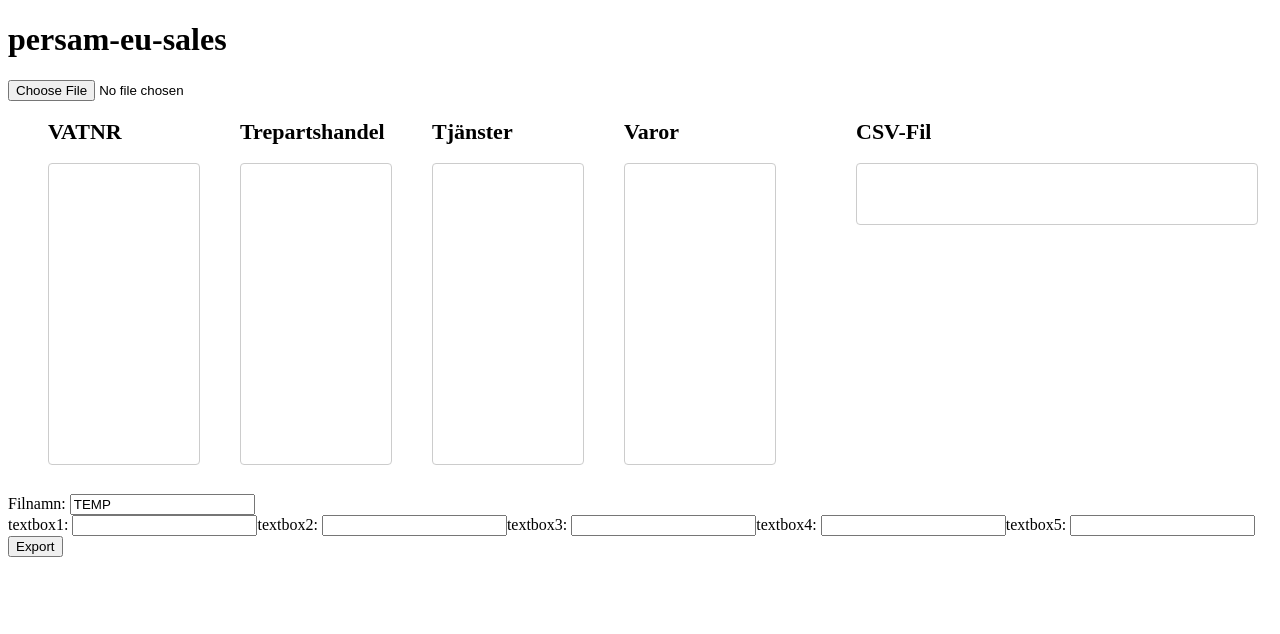
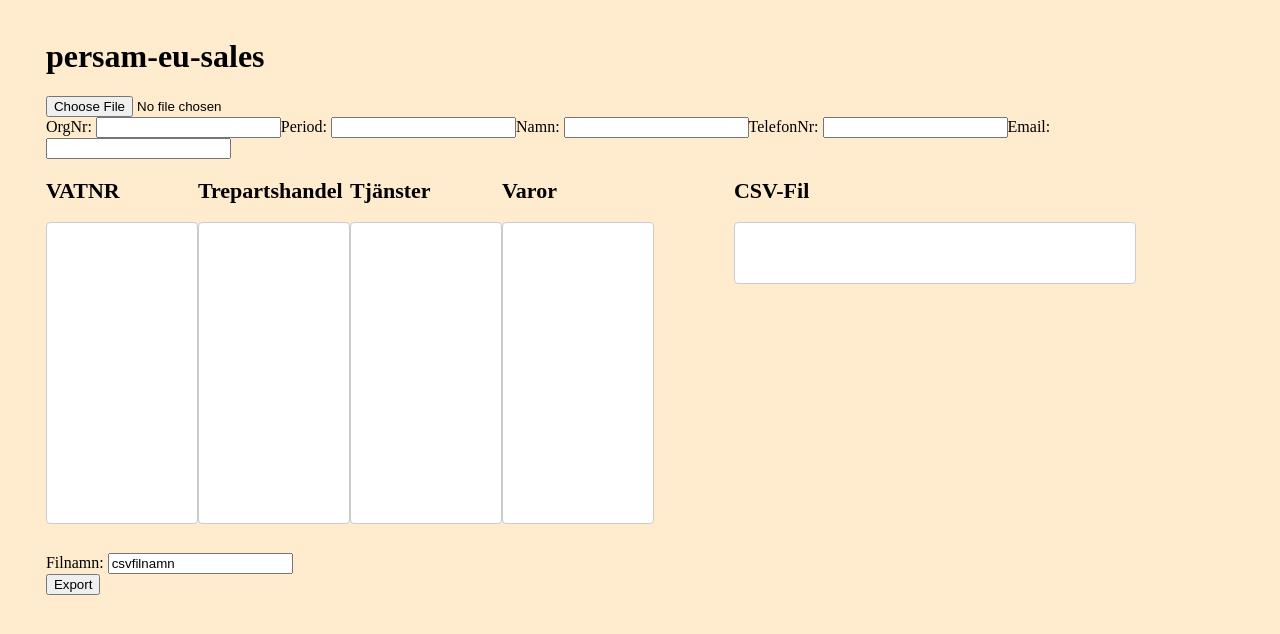
Before and after one commit to martinklinden/Persam-EU-Sales, an Angular app: page / in a window 1280 px wide. Shown: the top 634 px of the page. Built offline with nearby package versions, Linux system fonts and the light colour scheme.

Commit message:
The csv-file can now contain data from textboxes +some html fixes ! the current export only works for the testfile, due to it removing the first row

```diff
--- a/src/app/app.component.css
+++ b/src/app/app.component.css
@@ -0,0 +1,3 @@
+.appContent{
+    margin: 3%;
+}
--- a/src/app/app.component.html
+++ b/src/app/app.component.html
@@ -1,21 +1,24 @@
-<h1>{{title}}</h1>
-<app-csv-import id="import" (messageEvent)="receiveCsvImportEvent($event)"></app-csv-import>
-<app-dragable-columns id="columns" [sourceArray]="csvColumns" (messageEvent)="receiveColumnDataEvent($event)"></app-dragable-columns>
-<div>
-    <label for="fileName">Filnamn: </label>
-    <input type="text" name="fileName" id="fileName" value={{fileName}}>
-    <br>
+<div class="appContent">
+    <h1>{{title}}</h1>
+    <app-csv-import id="import" (messageEvent)="receiveCsvImportEvent($event)"></app-csv-import>
     <div>
-        <label for="textbox1">textbox1: </label>
-        <input type="text" name="textbox1" id="textbox1">
-        <label for="textbox2">textbox2: </label>
-        <input type="text" name="textbox2" id="textbox2">
-        <label for="textbox3">textbox3: </label>
-        <input type="text" name="textbox3" id="textbox3">
-        <label for="textbox4">textbox4: </label>
-        <input type="text" name="textbox4" id="textbox4">
-        <label for="textbox5">textbox5: </label>
-        <input type="text" name="textbox5" id="textbox5">
+        <label for="orgNr">OrgNr: </label>
+        <input type="text" name="orgNr" id="orgNr" value={{orgNr}}>
+        <label for="period">Period: </label>
+        <input type="text" name="period" id="period" value={{period}}>
+        <label for="name">Namn: </label>
+        <input type="text" name="name" id="name" value={{name}}>
+        <label for="phone">TelefonNr: </label>
+        <input type="text" name="phone" id="phone" value={{phone}}>
+        <label for="email">Email: </label>
+        <input type="text" name="email" id="email" value={{email}}>
     </div>
-    <button (click)="saveFile()">Export</button>
+    <app-dragable-columns id="columns" [sourceArray]="csvColumns" (messageEvent)="receiveColumnDataEvent($event)">
+    </app-dragable-columns>
+    <div>
+        <label for="fileName">Filnamn: </label>
+        <input type="text" name="fileName" id="fileName" value={{fileName}}>
+        <br>
+        <button (click)="saveFile()">Export</button>
+    </div>
 </div>
--- a/src/app/app.component.ts
+++ b/src/app/app.component.ts
@@ -8,11 +8,17 @@ import { saveAs } from 'file-saver'
 })
 export class AppComponent {
   title = 'persam-eu-sales';
-  fileName: string = "TEMP";
+  orgNr: string = "";
+  period: string = "";
+  name: string = "";
+  phone: string = "";
+  email: string = "";
+  fileName: string = "csvfilnamn";
+  csvCode: string = "SKV574008";
   csvColumns: string[][];
   exportColumns: string[][];
 
-  receiveCsvImportEvent($event){
+  receiveCsvImportEvent($event) {
     this.csvColumns = $event;
     // hide elements?
     // make nulllable check instead?
@@ -20,27 +26,41 @@ export class AppComponent {
     // document.getElementById("columns")!.style.display = "block";
   }
 
-  receiveColumnDataEvent($event){
+  receiveColumnDataEvent($event) {
     this.exportColumns = $event;
   }
 
-  saveFile(){
+  saveFile() {
     this.fileName = (<HTMLInputElement>document.getElementById('fileName')).value;
+    this.orgNr = (<HTMLInputElement>document.getElementById('orgNr')).value;
+    this.period = (<HTMLInputElement>document.getElementById('period')).value;
+    this.name = (<HTMLInputElement>document.getElementById('name')).value;
+    this.phone = (<HTMLInputElement>document.getElementById('phone')).value;
+    this.email = (<HTMLInputElement>document.getElementById('email')).value;
     const blob = new Blob([this.createExportString(this.rearrangeCsv())],
-    {type: "text/csv; charset=UTF-8"});
-    saveAs(blob, `${ this.fileName }.csv`);
+      { type: "text/csv; charset=UTF-8" });
+    saveAs(blob, `${this.fileName}.csv`);
   }
 
-  createExportString(exportArray: string[][]){
-    let exportString:string = "";
+  createExportString(exportArray: string[][]) {
+    let exportString: string = "";
 
-    for(let i = 0; i < exportArray.length; i++){
-      for(let j = 0; j < exportArray[i].length; j++){
-        if(j == exportArray[i].length - 1){
+    exportString += `${this.csvCode};;;;\n`; //several separators not needed?
+    exportString += `${this.orgNr};`;
+    exportString += `${this.period};`;
+    exportString += `${this.name};`;
+    exportString += `${this.phone};`;
+    exportString += `${this.email}\n`;
+
+    // cheating by setting i to 1 and skipping the first row, fix when editing of column is added
+    for (let i = 1; i < exportArray.length; i++) {
+      for (let j = 0; j < exportArray[i].length; j++) {
+
+        if (j == exportArray[i].length - 1) {
           exportString += exportArray[i][j]; //doesn't contain separator
         }
-        else{
-          exportString += `${ exportArray[i][j] };`; //contains separator
+        else {
+          exportString += `${exportArray[i][j]};`; //contains separator
         }
       }
       //exportString += "\n"; // maybe not needed, depends on importfile?
@@ -49,15 +69,15 @@ export class AppComponent {
   }
 
   //same as createColumns in csv-import, create a method/class that both components can use??
-  rearrangeCsv(){
+  rearrangeCsv() {
     let exportArray: string[][] = new Array<Array<string>>();
 
-    for(let i = 0; i < this.exportColumns[0].length; i++){
+    for (let i = 0; i < this.exportColumns[0].length; i++) {
       exportArray[i] = [];
     }
 
-    for(let i = 0; i < this.exportColumns.length; i++){
-      for(let j = 0; j < this.exportColumns[i].length; j++){
+    for (let i = 0; i < this.exportColumns.length; i++) {
+      for (let j = 0; j < this.exportColumns[i].length; j++) {
         exportArray[j].push(this.exportColumns[i][j]);
       }
     }
--- a/src/app/csv-import/csv-import.component.html
+++ b/src/app/csv-import/csv-import.component.html
@@ -1,30 +1,3 @@
 <div>
-  <div>
-      <input type="file" id="myfile" name="myfile" accept=".csv" (change)="readInput($event)" />
-    </div>
-  <div>
-    <!-- <button (click)="testClick()">Duplicate file content</button>
-    <br/>
-    <button (click)="testClick2()">Alert csv-content in variable</button>
-
-    <h3>Duplicate:</h3>
-    <p id="test2">"{{csvHTMLDuplicate}}"</p>
-
-    <h3>All content in file:</h3>
-    <p id="test1">{{csvContent}}</p>
-
-    <h3>Every row:</h3>
-    <div *ngFor="let row of csvParsed;">
-      <p>{{row}}</p>
-    </div> -->
-
-    <!-- <h3>Every column:</h3>
-    <div *ngFor="let column of csvColumns;" style="background-color: lightcyan;">
-      <p>{{column}}</p>
-      <div *ngFor="let item of column;">
-        <p>{{item}}</p>
-      </div>
-    </div> -->
-
-  </div>
+    <input type="file" id="myfile" name="myfile" accept=".csv" (change)="readInput($event)" />
 </div>
--- a/src/app/dragable-columns/dragable-columns.component.css
+++ b/src/app/dragable-columns/dragable-columns.component.css
@@ -10,9 +10,9 @@ h2{
     vertical-align: top;
   }
 
-  .single-list-container{
+  /* .single-list-container{
     padding-left: 10%;
-  }
+  } */
 
   .dragDrop-single-list {
     width:150px;
--- a/src/styles.css
+++ b/src/styles.css
@@ -1 +1,4 @@
 /* You can add global styles to this file, and also import other style files */
+body{
+    background-color: blanchedalmond;
+}
```
